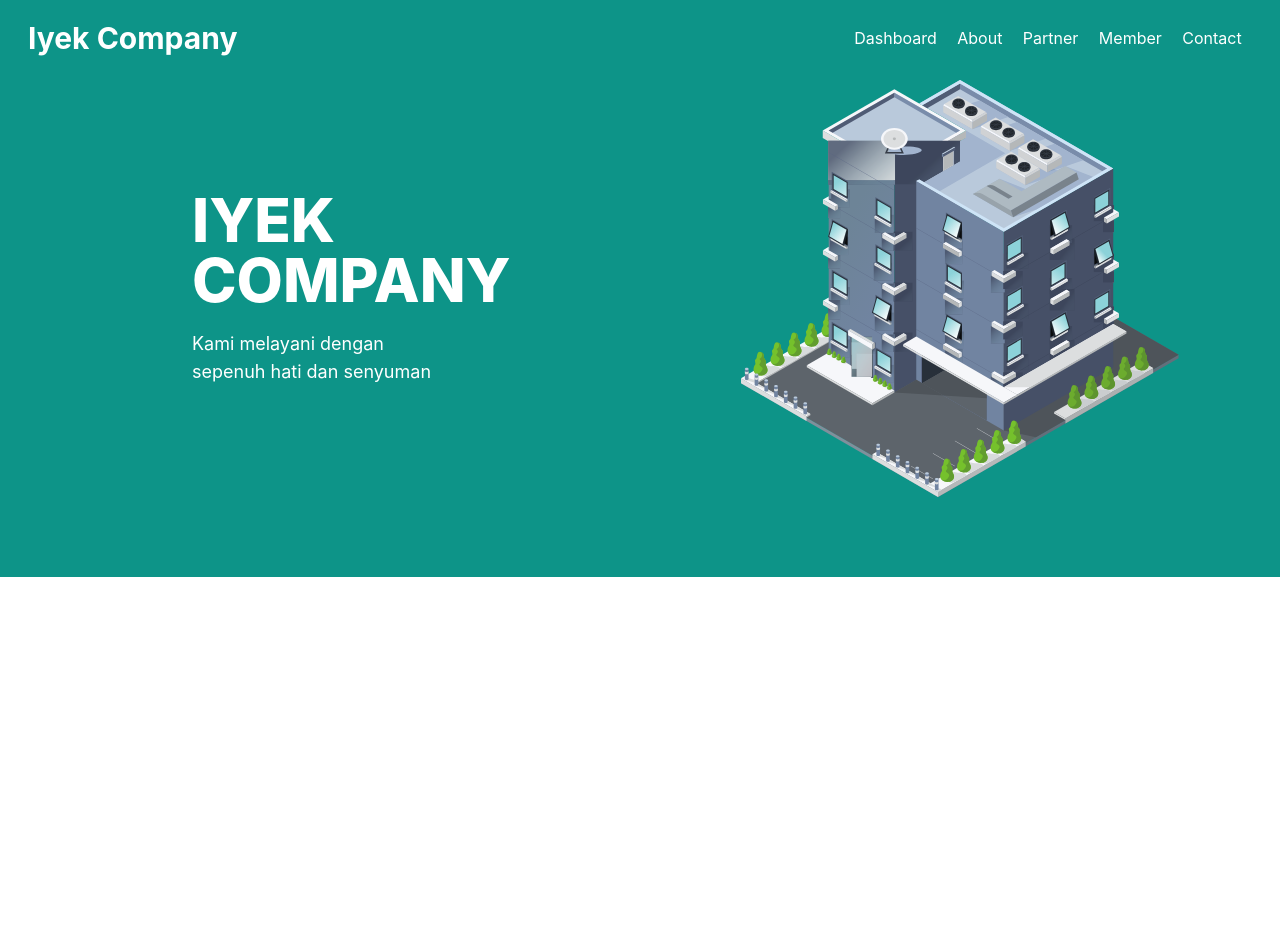
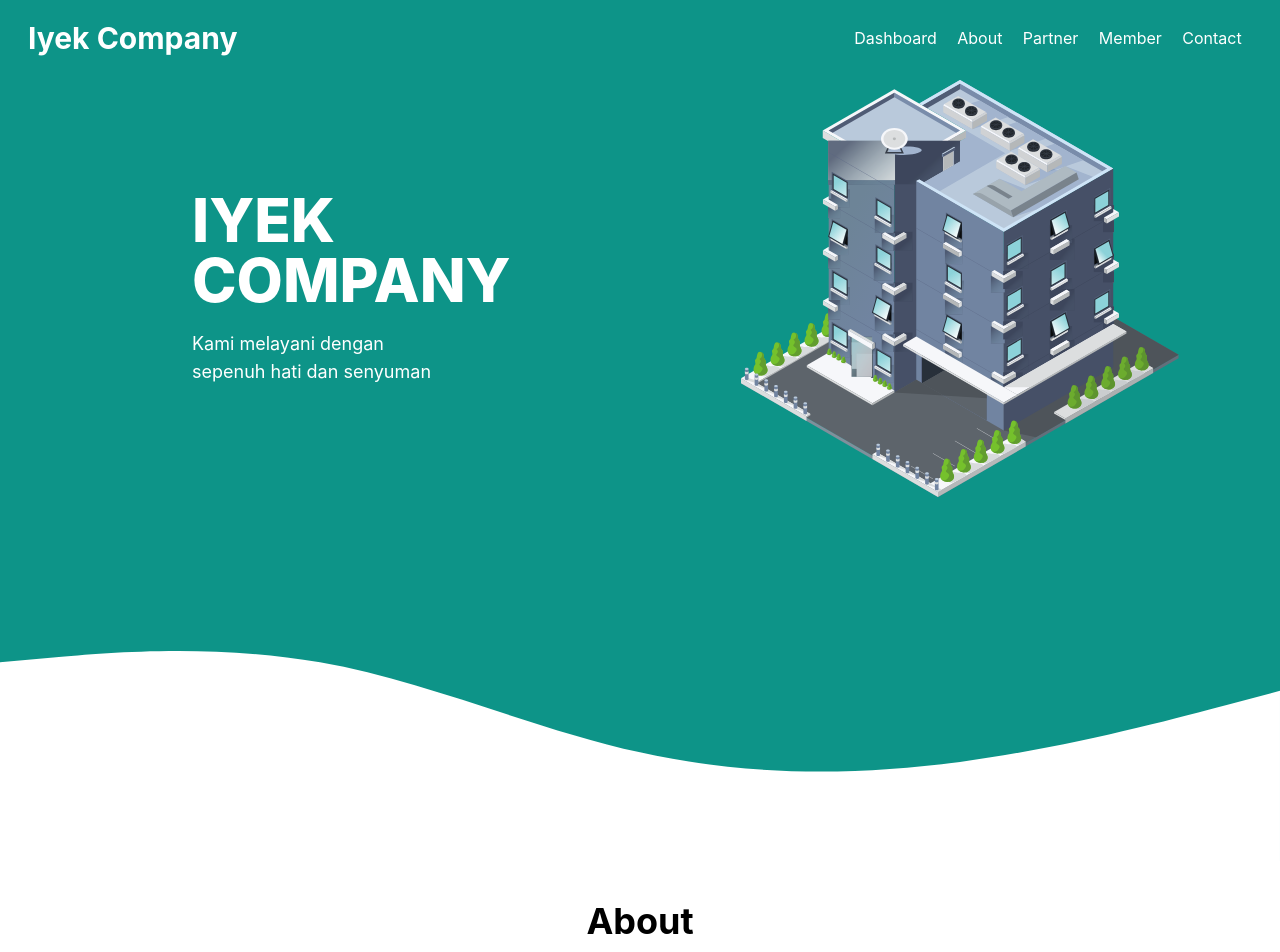
Before and after one commit to muhammadalief19/final-project, a React (Create React App) app: page / in a window 1280 px wide. Shown: the top 952 px of the page. Before the commit the page ends 800 px from the top, so only its background shows below. Built offline with nearby package versions, Linux system fonts and the light colour scheme.

Commit message:
merevisi tampilan v3

```diff
--- a/src/App.jsx
+++ b/src/App.jsx
@@ -1,15 +1,17 @@
-import logo from './logo.svg';
-import './App.css';
-import Navbar from './components/Navbar';
-import Dashboard from './pages/Dashboard';
+import logo from "./logo.svg";
+import "./App.css";
+import Navbar from "./components/Navbar";
+import Dashboard from "./pages/Dashboard";
+import About from "./pages/About";
 
 function App() {
   return (
     <>
       <div className="w-full">
-        <Navbar name={'Iyek Company'} />
+        <Navbar name={"Iyek Company"} />
         <div className="w-full">
           <Dashboard />
+          <About />
         </div>
       </div>
     </>
--- a/src/pages/Dashboard.jsx
+++ b/src/pages/Dashboard.jsx
@@ -1,20 +1,31 @@
-import React from 'react';
-import bg_db from '../assets/bg-dashboard.jpg';
-import img1 from '../assets/company.svg';
+import React from "react";
+import bg_db from "../assets/bg-dashboard.jpg";
+import img1 from "../assets/company.svg";
 function Dashboard() {
   return (
     <>
-      <div className="w-full px-7 py-20 bg-teal-600 text-white box-border grid grid-cols-2 gap-x-14 h-max" id="dashboard">
+      <div className="w-full  bg-teal-600" id="dashboard">
+        <div className="w-full px-7 py-20 text-white box-border grid grid-cols-2 gap-x-14 h-max">
           <div className="w-full flex h-full justify-center items-center">
             <div className="w-max">
               <p className="text-6xl font-extrabold w-40 mb-5">IYEK COMPANY</p>
-            <p className="w-64 font-normal text-lg">Kami melayani dengan sepenuh hati dan senyuman</p>
+              <p className="w-64 font-normal text-lg">
+                Kami melayani dengan sepenuh hati dan senyuman
+              </p>
             </div>
           </div>
           <div className="w-full flex justify-center">
             <img src={img1} alt="" className="w-3/4" />
           </div>
         </div>
+        <svg xmlns="http://www.w3.org/2000/svg" viewBox="0 0 1440 320">
+          <path
+            fill="#fff"
+            fill-opacity="1"
+            d="M0,96L60,90.7C120,85,240,75,360,96C480,117,600,171,720,197.3C840,224,960,224,1080,208C1200,192,1320,160,1380,144L1440,128L1440,320L1380,320C1320,320,1200,320,1080,320C960,320,840,320,720,320C600,320,480,320,360,320C240,320,120,320,60,320L0,320Z"
+          ></path>
+        </svg>
+      </div>
     </>
   );
 }
```
Lines whose indentation alone changed are shown as unchanged.
